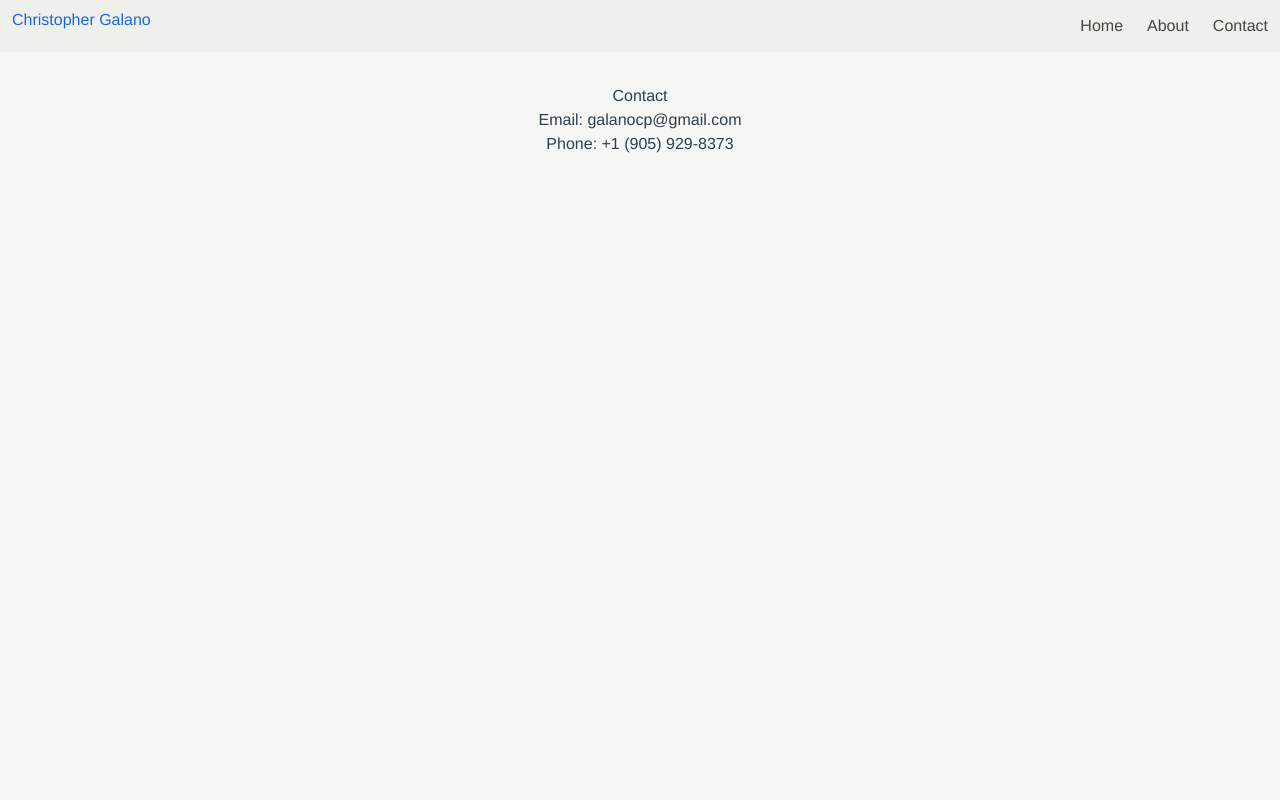
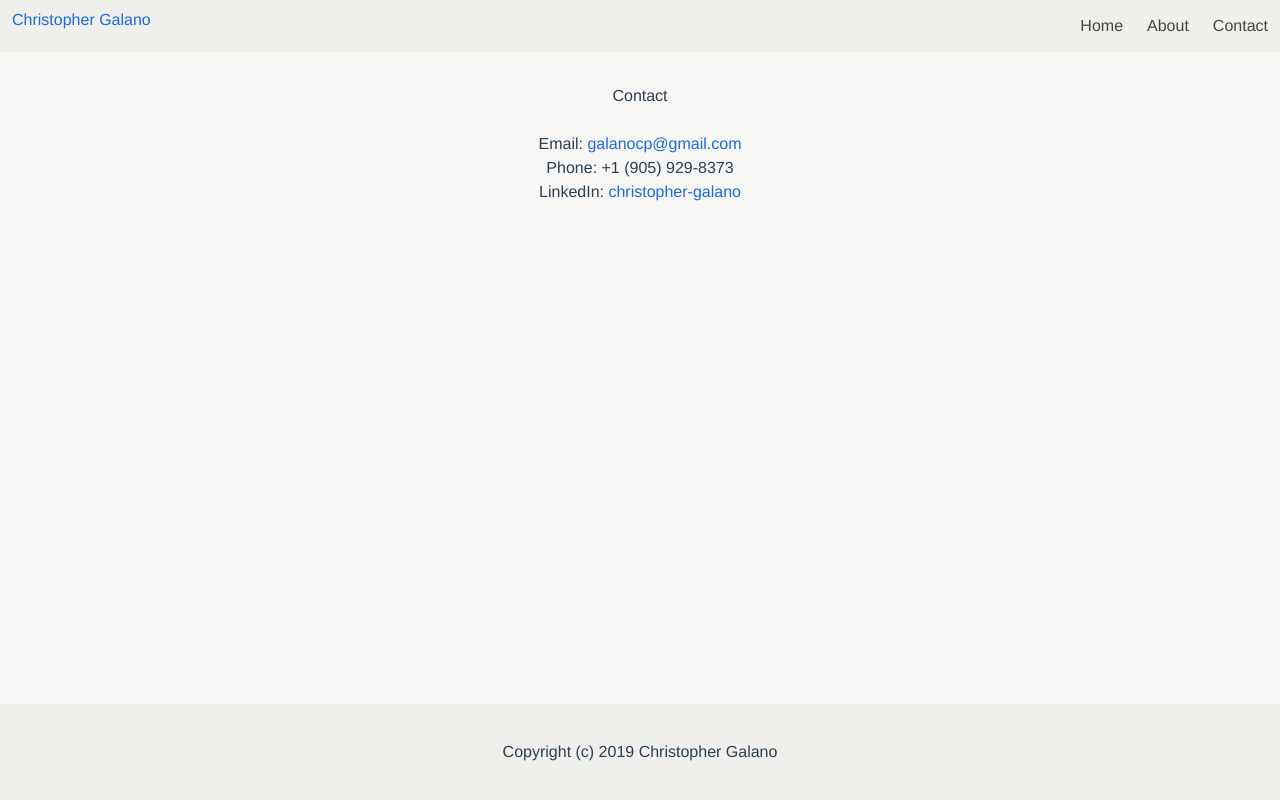
Before and after one commit to chiips/portfolio, a Vue app: page /contact in a window 1280 px wide. Built offline with nearby package versions, Linux system fonts and the light colour scheme.

Commit message:
added footer

```diff
--- a/src/App.vue
+++ b/src/App.vue
@@ -23,7 +23,18 @@
       </div>
     </div>
 
-    <router-view class="content"/>
+    <div class="view">
+      <router-view class="content"/>
+    </div>
+
+    <footer class="footer">
+      <div class="content has-text-center">
+        <p>
+          Copyright (c) 2019 Christopher Galano
+        </p>
+      </div>
+    </footer>
+
   </div>
 </template>
 
@@ -54,16 +65,15 @@ export default {
   -moz-osx-font-smoothing: grayscale;
   text-align: center;
   color: #2c3e50;
+
+  //fix footer 1
+  display: flex;
+  min-height: 100vh;
+  flex-direction: column;
 }
+
 #nav {
   padding: 30px;
-  // a {
-  //   font-weight: bold;
-  //   color: #2c3e50;
-  //   &.router-link-exact-active {
-  //     color: #42b983;
-  //   }
-  // }
 }
 
 .content {
@@ -72,6 +82,11 @@ export default {
 
 }
 
+//fix footer 2
+.view {
+    flex: 1;
+}
+
 img {
   border: 1px solid #454640;
 }
--- a/src/assets/main.scss
+++ b/src/assets/main.scss
@@ -42,6 +42,10 @@ $input-disabled-background-color: $beige-lightest;
 // Navbar
 $navbar-background-color: $beige-lighter;
 
+//Footer
+$footer-background-color: $beige-lighter;
+$footer-padding: 0.25rem;
+
 
 // Import only what you need from Bulma
 @import "~bulma/sass/utilities/_all.sass";
@@ -56,6 +60,7 @@ $navbar-background-color: $beige-lighter;
 @import "~bulma/sass/components/tabs.sass";
 @import "~bulma/sass/layout/hero.sass";
 @import "~bulma/sass/layout/section.sass";
+@import "~bulma/sass/layout/footer.sass";
 @import "~bulma/sass/grid/columns.sass";
 
 //or all
--- a/src/views/About.vue
+++ b/src/views/About.vue
@@ -1,8 +1,14 @@
 <template>
   <div class="about">
     <h1 class="is-size-3">Portfolio Site</h1>
-    <p>This site presents projects created by Christopher Galano.<br>
-      Read More directs to detailed descriptions of each project.
-      Links direct to the project's Github or website.</p>
+    <br>
+
+      <div class="columns">
+      <div class="column is-half is-offset-one-quarter has-text-left">
+      <p>
+      Learn about web and command-line applications created by Christopher Galano, full stack developer. Follow the links for each project's website or Github repository.</p>
+      </div>
+    </div>
+
   </div>
 </template>
--- a/src/views/Contact.vue
+++ b/src/views/Contact.vue
@@ -1,9 +1,17 @@
 <template>
   <div class="contact">
     <h1 class="is-size-3">Contact</h1>
-    <p>
-      Email: galanocp@gmail.com<br>
-      Phone: +1 (905) 929-8373
-    </p>
+    <br>
+
+    <div class="columns">
+      <div class="column is-half is-offset-one-quarter">
+        <p>
+          Email: <a href="mailto: galanocp@gmail.com">galanocp@gmail.com</a><br>
+          Phone: +1 (905) 929-8373<br>
+          LinkedIn: <a href="https://www.linkedin.com/in/christopher-galano/" target="_blank">christopher-galano</a>
+        </p>
+      </div>
+    </div>
+
   </div>
 </template>
--- a/src/views/Portfolio.vue
+++ b/src/views/Portfolio.vue
@@ -6,12 +6,12 @@
    <br>
     <div class="columns">
       <div class="column is-half is-offset-one-quarter has-text-left">
-      <p><b>Description: </b>This is a simple portfolio site to highlight software projects.</p>
+        <p><b>Description: </b>This is a simple portfolio site to showcase web and command-line applications.</p>
         <br>
         <p><b>Front-end: </b>Single-Page Application created with <b>Vue.js</b> and <b>TypeScript</b>.</p>
         <p><b>Deployment: </b>Deployed on <b>Netlify</b>.</p>
         <br>
-      <p><b>Note: </b>How many layers deep can you go in the iframe below?</p>
+        <p><b>Note: </b>How many layers deep can you go in the window below?</p>
         <br>
       </div>
     </div>
```
Lines whose indentation alone changed are shown as unchanged.
